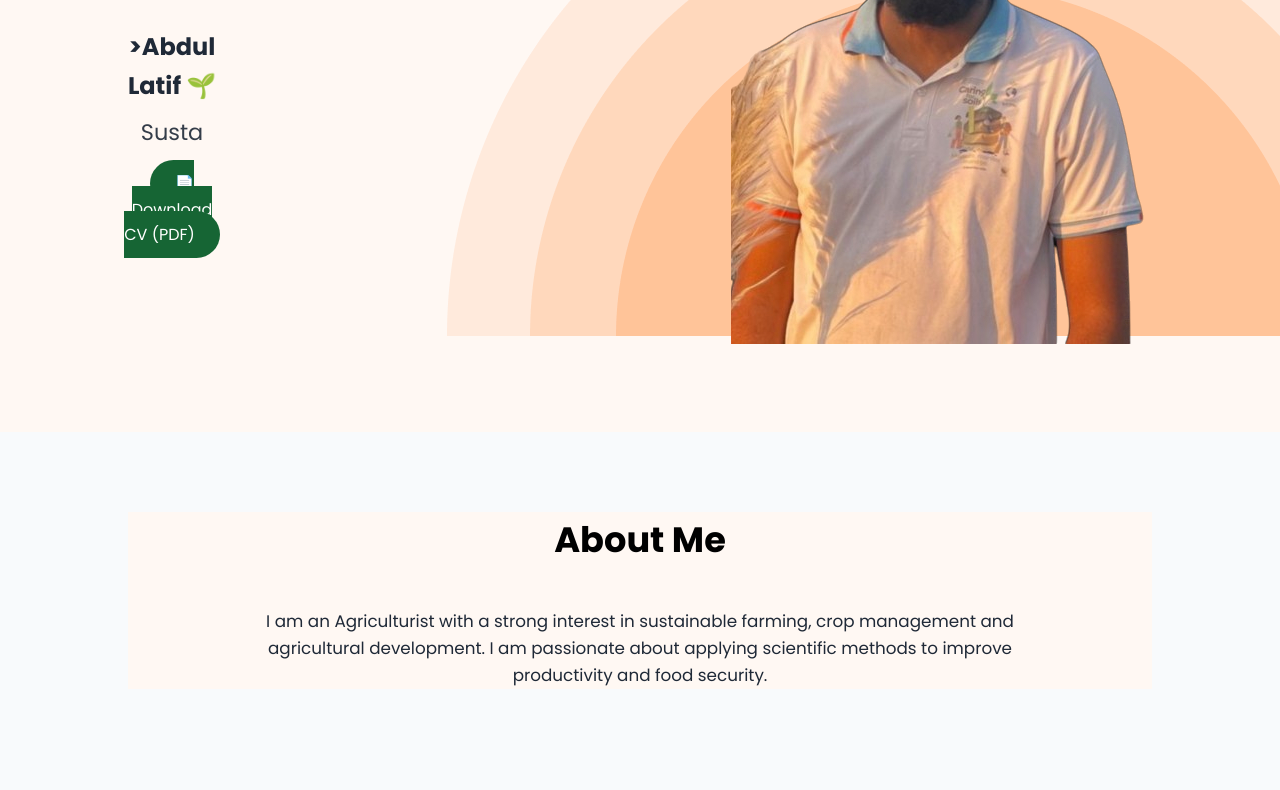
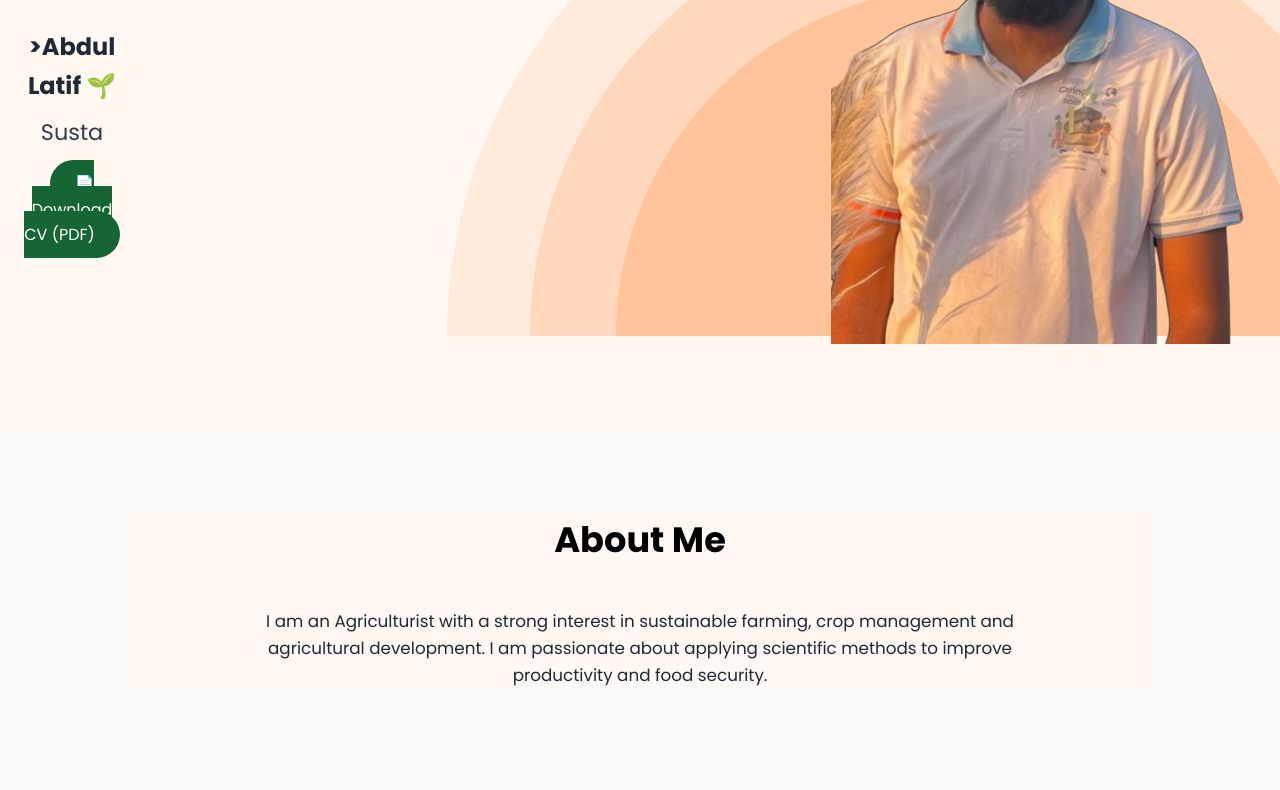
Before and after one commit to jotya629/latif-portfolio, a plain HTML site: page index.html in a window 1280 px wide. Shown: the part 390-1180 px from the top of the page. Drawn offline with Linux system fonts and the light colour scheme.

Commit message:
change the photo possition

```diff
--- a/index.html
+++ b/index.html
@@ -49,7 +49,7 @@
     background-repeat: no-repeat;
 background-position: right;
     padding-top: 50px;
-    gap: 500px
+    gap: 700px
     ;
     }
 
```
